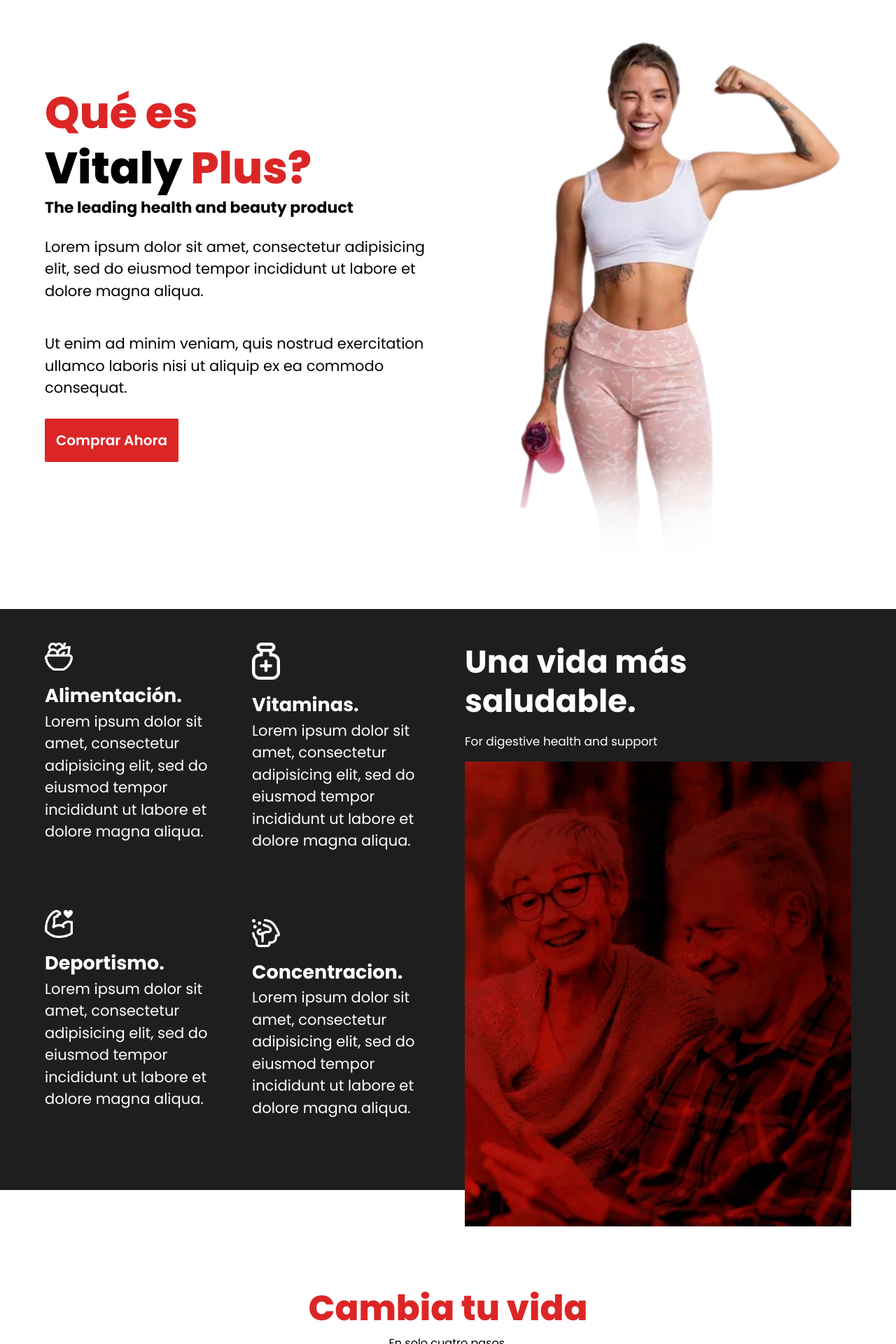
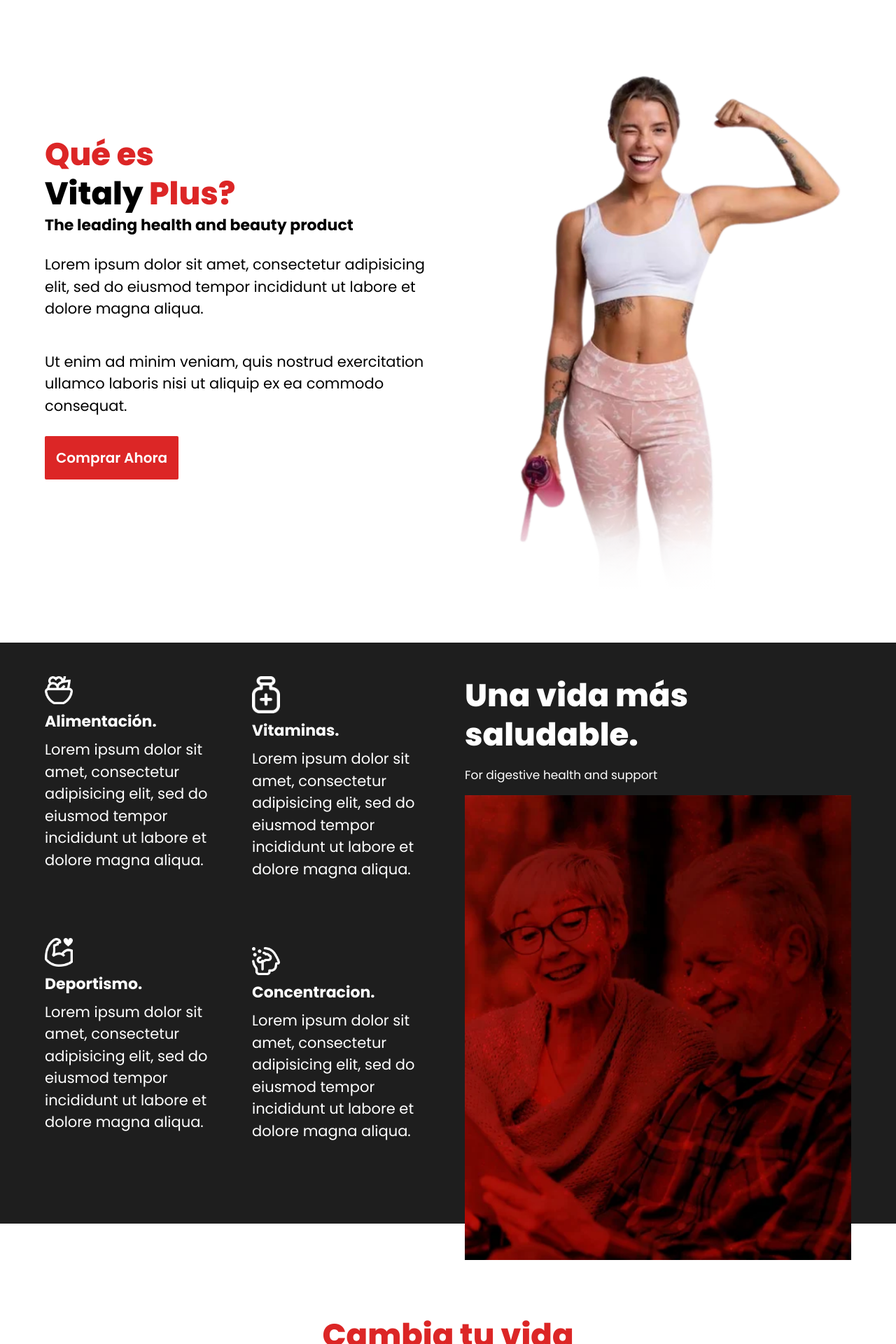
Before and after one commit to BrianGelvez/vidanaturalcarolinapapaleo, a Next.js app: page / in a window 1280 px wide. Shown: the part 880-2800 px from the top of the page at 70% size. Built offline with nearby package versions, Linux system fonts and the light colour scheme; what tailwind-hamburgers would draw is missing.

Commit message:
styles: Arreglando interfaz

```diff
--- a/src/sections/benefits/index.tsx
+++ b/src/sections/benefits/index.tsx
@@ -3,19 +3,18 @@
 export default function Benefits() {
   return (
     <div className="relative w-full h-auto flex flex-col lg:flex-row gap-12 py-12 px-4 md:px-8 lg:px-10 xl:px-16 2xl:px-48">
-      {/* Div blanco que sobresale un poco en la parte inferior */}
       <div className="absolute bottom-[-20px] left-0 w-full h-[15vh] bg-white z-10" />
 
       <div className="w-full flex flex-col lg:flex-row justify-start 2xl:items-center items-start gap-10 relative">
         <div className="flex flex-col gap-7 lg:gap-12 xl:gap-24">
-          <div className="w-full flex flex-col justify-center lg:items-start items-center lg:justify-start">
+          <div className="w-full flex flex-col justify-center lg:items-start items-center lg:justify-start gap-2">
             <Image
               src="/vector1.webp"
               width={40}
               height={40}
               alt="icono saludable"
             />
-            <p className="font-bold text-[20px] md:text-[22px] lg:text-[24px] xl:text-[27px] pt-4">
+            <p className="text-white font-bold text-[20px] md:text-[22px]">
               Alimentación.
             </p>
             <p className="text-[17px] xl:text-[21px] text-center lg:text-start">
@@ -24,14 +23,14 @@
             </p>
           </div>
 
-          <div className="w-full flex flex-col justify-center lg:items-start items-center lg:justify-start">
+          <div className="w-full flex flex-col justify-center lg:items-start items-center lg:justify-start gap-2">
             <Image
               src="/vector2.webp"
               width={40}
               height={40}
               alt="icono saludable"
             />
-            <p className="font-bold text-[20px] md:text-[22px] lg:text-[24px] xl:text-[27px] pt-4">
+            <p className="text-white font-bold text-[20px] md:text-[22px]">
               Deportismo.
             </p>
             <p className="text-[17px] xl:text-[21px] text-center lg:text-start">
@@ -42,14 +41,14 @@
         </div>
 
         <div className="flex flex-col gap-7 lg:gap-12 xl:gap-24">
-          <div className="w-full flex flex-col justify-center lg:items-start items-center lg:justify-start">
+          <div className="w-full flex flex-col justify-center lg:items-start items-center lg:justify-start gap-2">
             <Image
               src="/vector3.webp"
               width={40}
               height={40}
               alt="icono saludable"
             />
-            <p className="font-bold text-[20px] md:text-[22px] lg:text-[24px] xl:text-[27px] pt-4">
+            <p className="text-white font-bold text-[20px] md:text-[22px]">
               Vitaminas.
             </p>
             <p className="text-[17px] xl:text-[21px] text-center lg:text-start">
@@ -58,14 +57,14 @@
             </p>
           </div>
 
-          <div className="w-full flex flex-col justify-center lg:items-start items-center lg:justify-start">
+          <div className="w-full flex flex-col justify-center lg:items-start items-center lg:justify-start gap-2">
             <Image
               src="/vector4.webp"
               width={40}
               height={40}
               alt="icono saludable"
             />
-            <p className="font-bold text-[20px] md:text-[22px] lg:text-[24px] xl:text-[27px] pt-4">
+            <p className="text-white font-bold text-[20px] md:text-[22px]">
               Concentracion.
             </p>
             <p className="text-[17px] xl:text-[21px] text-center lg:text-start">
@@ -77,7 +76,7 @@
       </div>
 
       <div className="w-full flex flex-col justify-center items-center lg:items-start z-10 relative">
-        <h1 className="text-[40px] text-center lg:text-start lg:text-[45px] font-[700] leading-tight">
+        <h1 className="text-white text-[40px] md:text-[45px] leading-tight font-[800] text-center lg:text-start">
           Una vida más saludable.
         </h1>
         <p className="py-4 text-[17px]">For digestive health and support</p>
--- a/src/sections/fourSteps/index.tsx
+++ b/src/sections/fourSteps/index.tsx
@@ -4,10 +4,10 @@
   return (
     <div className="relative w-full h-auto bg-white py-8 px-4 md:px-8 lg:px-10 xl:px-16 2xl:px-48">
       <div className="w-full flex flex-col justify-center items-center">
-        <h3 className="text-red-600 text-[50px] font-[800] text-center">
+        <h3 className="text-red-600 text-[40px] md:text-[45px] leading-tight font-[800] text-center">
           Cambia tu vida
         </h3>
-        <p className="text-black">En solo cuatro pasos.</p>
+        <p className="text-black font-bold text-[20px] md:text-[22px] text-center ">En solo cuatro pasos.</p>
         <div className="w-full flex flex-col lg:flex-row">
           <div className="relative mt-6 flex justify-center">
             <Image
@@ -29,7 +29,7 @@
                 <div className="w-24 h-24 2xl:w-36 2xl:h-36 rounded-full bg-white text-red-600 font-bold flex justify-center items-center text-4xl 2xl:text-6xl shadow-full">
                   1
                 </div>
-                <p className="mt-4 text-gray-600 text-center text-[17px] lg:text-[18px]">
+                <p className="mt-4 text-black text-center lg:text-left py-6 text-[18px] md:text-[20px] lg:text-[21px]">
                   Lorem ipsum dolor sit amet, consectetur adipisicing
                 </p>
               </div>
@@ -39,7 +39,7 @@
                 <div className="w-24 h-24 2xl:w-36 2xl:h-36 rounded-full bg-white text-red-600 font-bold flex justify-center items-center text-4xl 2xl:text-6xl shadow-full">
                   2
                 </div>
-                <p className="mt-4 text-gray-600 text-center text-[17px] lg:text-[18px]">
+                <p className="mt-4 text-black text-center lg:text-left py-6 text-[18px] md:text-[20px] lg:text-[21px]">
                   Lorem ipsum dolor sit amet, consectetur adipisicing
                 </p>
               </div>
@@ -51,7 +51,7 @@
                 <div className="w-24 h-24 2xl:w-36 2xl:h-36 rounded-full bg-white text-red-600 font-bold flex justify-center items-center text-4xl 2xl:text-6xl shadow-full">
                   3
                 </div>
-                <p className="mt-4 text-gray-600 text-center text-[17px] lg:text-[18px]">
+                <p className="mt-4 text-black text-center lg:text-left py-6 text-[18px] md:text-[20px] lg:text-[21px]">
                   Lorem ipsum dolor sit amet, consectetur adipisicing
                 </p>
               </div>
@@ -61,7 +61,7 @@
                 <div className="w-24 h-24 2xl:w-36 2xl:h-36 rounded-full bg-white text-red-600 font-bold flex justify-center items-center text-4xl 2xl:text-6xl shadow-full">
                   4
                 </div>
-                <p className="mt-4 text-gray-600 text-center text-[17px] lg:text-[18px]">
+                <p className="mt-4 text-black text-center lg:text-left py-6 text-[18px] md:text-[20px] lg:text-[21px]">
                   Lorem ipsum dolor sit amet, consectetur adipisicing
                 </p>
               </div>
--- a/src/sections/product/index.tsx
+++ b/src/sections/product/index.tsx
@@ -2,11 +2,10 @@
 
 export default function Product() {
   return (
-    <div className="w-full h-auto bg-white py-12 px-4 md:px-8 lg:px-10 xl:px-16 2xl:px-48">
+    <div className="w-full h-auto bg-white pt-24 pb-12 px-4 md:px-8 lg:px-10 xl:px-16 2xl:px-48">
       <div className="w-full flex flex-col lg:flex-row lg:justify-between items-center lg:gap-10">
-        {/* Contenedor del título y texto */}
         <div className="w-full lg:w-1/2 flex flex-col justify-center items-center lg:items-start">
-          <h3 className="text-black text-[50px] md:text-[60px] lg:text-[63px] leading-tight font-[800] text-center lg:text-left">
+          <h3 className="text-black text-[40px] md:text-[45px] leading-tight font-[800] text-center lg:text-left">
             <span className="text-red-600">Qué es</span> <br /> Vitaly{" "}
             <span className="text-red-600">Plus?</span>
           </h3>
@@ -14,7 +13,6 @@
             The leading health and beauty product
           </p>
 
-          {/* Descripciones */}
           <p className="text-black text-center lg:text-left py-6 text-[18px] md:text-[20px] lg:text-[21px]">
             Lorem ipsum dolor sit amet, consectetur adipisicing elit, sed do
             eiusmod tempor incididunt ut labore et dolore magna aliqua.
@@ -24,7 +22,6 @@
             nisi ut aliquip ex ea commodo consequat.
           </p>
 
-          {/* Botón */}
           <span className="py-2">
             <button className="bg-red-600 p-4 md:text-[20px] font-semibold rounded-sm">
               Comprar Ahora
@@ -32,7 +29,6 @@
           </span>
         </div>
 
-        {/* Contenedor de la imagen */}
         <div className="relative py-5 lg:flex lg:justify-end lg:items-center">
           <Image
             src="/personaSaludable2.webp"
@@ -41,7 +37,7 @@
             alt="mujer saludable"
             className="lg:w-[500px] object-cover"
           />
-          {/* Gradiente blanco en la parte inferior */}
+
           <div className="absolute bottom-0 left-0 w-full h-[20%] bg-gradient-to-t from-white to-transparent" />
           <div className="absolute bottom-0 left-0 w-full h-[20%] bg-gradient-to-t from-white to-transparent" />
           <div className="absolute bottom-0 left-0 w-full h-[20%] bg-gradient-to-t from-white to-transparent" />
--- a/src/sections/productPrice/index.tsx
+++ b/src/sections/productPrice/index.tsx
@@ -16,10 +16,10 @@
           />
         </div>
         <div className="w-full flex flex-col gap-3 justify-start items-start">
-          <p className="text-red-600 text-[40px] font-[900] text-start leading-tight">
+          <p className="text-red-600 text-[40px] md:text-[45px] leading-tight font-[800] text-start">
             Proba cambiar tu vida hoy
           </p>
-          <p className="text-black text-start text-[16px] font-[500]">
+          <p className="text-black font-bold text-[20px] md:text-[22px] text-start ">
             El mejor cambio de tu vida, al mejor precio de tu vida.
           </p>
           <div className="w-full flex flex-row gap-12 justify-start items-start">
--- a/src/sections/testimonies/index.tsx
+++ b/src/sections/testimonies/index.tsx
@@ -8,7 +8,7 @@
     >
       <div className="w-full flex flex-col justify-center items-center">
         <div className="w-full flex flex-col gap-12 justify-center items-center">
-          <h2 className="text-[35px] font-bold text-center leading-tight">
+          <h2 className="text-white text-[40px] md:text-[45px] font-[800] text-center leading-tight">
             Personas que <span className="text-red-600">mejoraron</span> su
             calidad de vida
           </h2>
```
